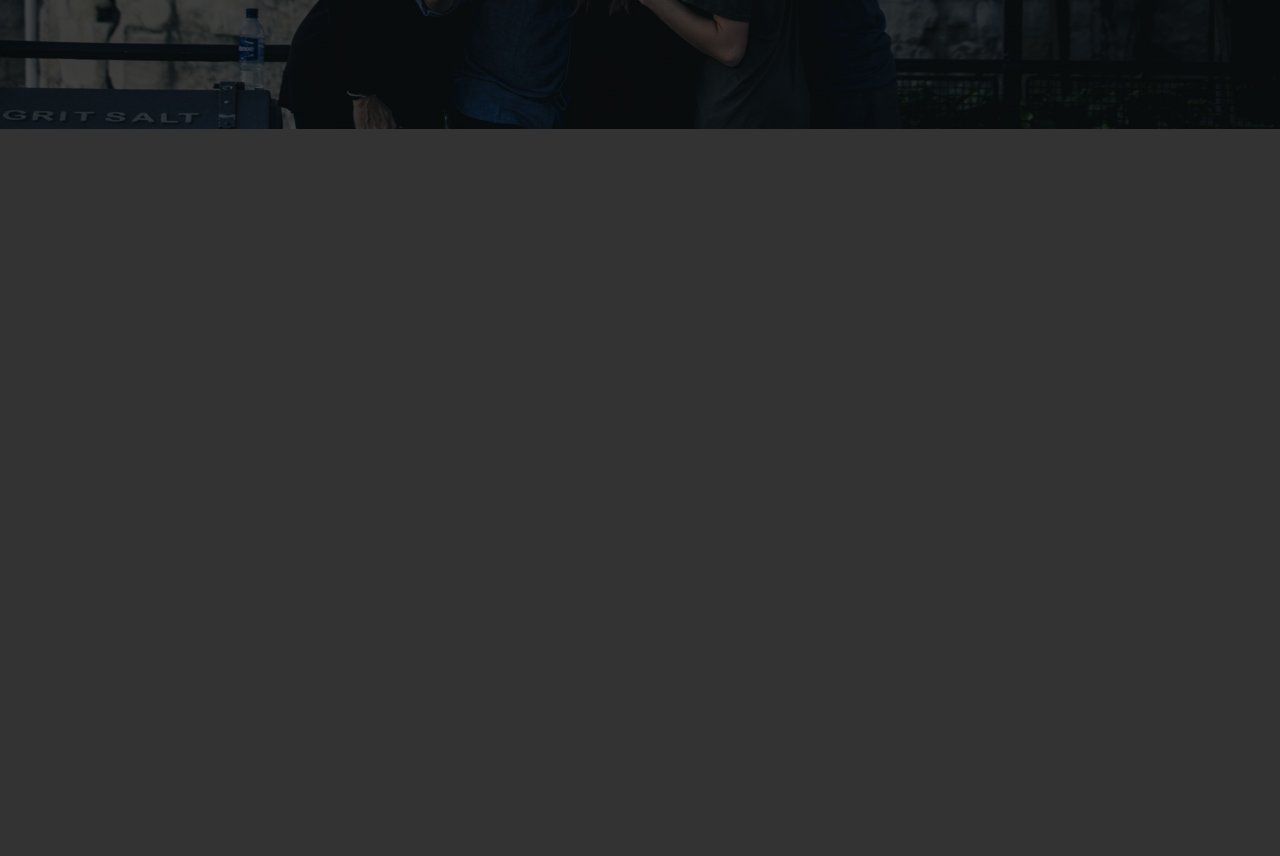
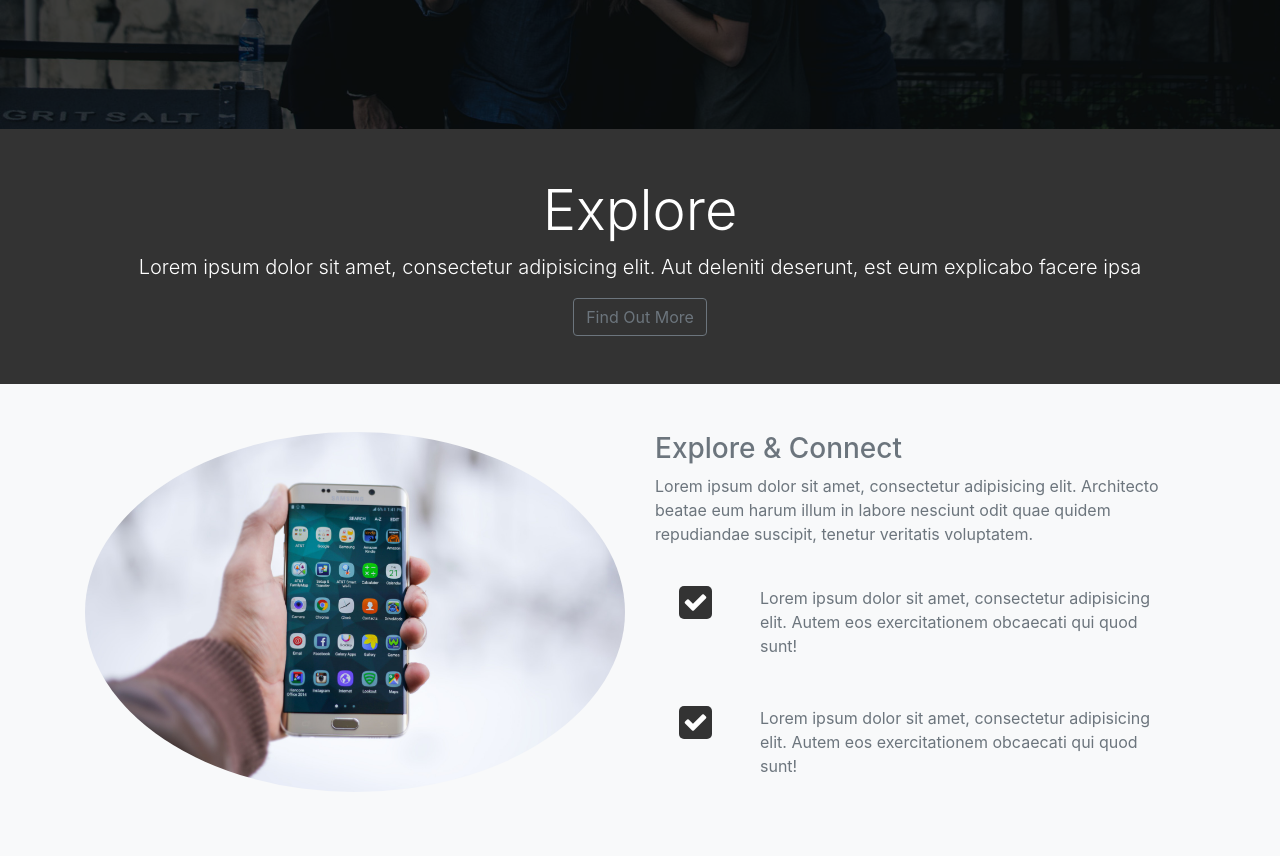
Before and after one commit to deep005/looplab, a website: page src/index.html in a window 1280 px wide. Shown: the part 571-1427 px from the top of the page. Before the commit the page ends 800 px from the top, so only its background shows below. Drawn offline with nearby package versions, Linux system fonts and the light colour scheme; files that its build step writes are made by us from their sources.

Commit message:
explore section

```diff
--- a/src/index.html
+++ b/src/index.html
@@ -113,6 +113,59 @@
         </div>
     </header>
 
+    <!-- Explore Head section -->
+
+    <section id="explore-head-section">
+        <div class="container">
+            <div class="row">
+                <div class="col text-center">
+                    <div class="py-5">
+                        <h1 class="display-4">Explore</h1>
+                        <p class="lead">Lorem ipsum dolor sit amet, consectetur adipisicing elit. Aut deleniti deserunt,
+                            est eum explicabo facere ipsa</p>
+                        <a href="#" class="btn btn-outline-secondary">Find Out More</a>
+                    </div>
+                </div>
+            </div>
+        </div>
+    </section>
+
+    <!-- Explore section -->
+
+    <section id="explore-section" class="bg-light text-muted py-5">
+        <div class="container">
+            <div class="row">
+                <div class="col-md-6">
+                    <img src="img/explore-section1.jpg" alt=""
+                         class="img-fluid mb-3 rounded-circle">
+                </div>
+                <div class="col-md-6">
+                    <h3>Explore & Connect</h3>
+                    <p>Lorem ipsum dolor sit amet, consectetur adipisicing elit. Architecto beatae eum harum illum in
+                        labore nesciunt odit quae quidem repudiandae suscipit, tenetur veritatis voluptatem.</p>
+                    <div class="d-flex flex-row">
+                        <div class="p-4 align-self-start">
+                            <i class="fa fa-check"></i>
+                        </div>
+                        <div class="p-4 align-self-end">
+                            Lorem ipsum dolor sit amet, consectetur adipisicing elit. Autem eos exercitationem
+                            obcaecati qui quod sunt!
+                        </div>
+                    </div>
+                    <div class="d-flex flex-row">
+                        <div class="p-4 align-self-start">
+                            <i class="fa fa-check"></i>
+                        </div>
+                        <div class="p-4 align-self-end">
+                            Lorem ipsum dolor sit amet, consectetur adipisicing elit. Autem eos exercitationem
+                            obcaecati qui quod sunt!
+                        </div>
+                    </div>
+                </div>
+            </div>
+        </div>
+    </section>
+
 
     <script src="js/jquery.min.js"></script>
     <script src="js/popper.min.js"></script>
--- a/src/scss/style.scss
+++ b/src/scss/style.scss
@@ -2,7 +2,7 @@ $bg-color: #333;
 $font-color: #fff;
 $primary-color: #008ed6;
 $dark-overlay: rgba(0,0,0, 0.7);
-$font-size: 25px;
+$icon-size: 25px;
 
 body{
   background: $bg-color;
@@ -14,35 +14,45 @@ body{
   opacity: 0.8;
 }
 
-#home-section{
-  background:url('../img/home.jpg') no-repeat;
-  background-size:cover;
-  background-attachment:fixed;
+#home-section {
+  background: url('../img/home.jpg') no-repeat;
+  background-size: cover;
+  background-attachment: fixed;
   min-height: 700px;
 
-  .home-inner{
+  .home-inner {
     padding-top: 150px;
   }
 
-  .dark-overlay{
+  .dark-overlay {
     background-color: $dark-overlay;
     position: absolute;
-    top:0;
-    left:0;
-    width:100%;
+    top: 0;
+    left: 0;
+    width: 100%;
     min-height: 700px;
   }
 
-  .card-form{
+  .card-form {
     opacity: 0.8;
   }
 
-  .fa{
-    color:$primary-color;
-    background:#fff;
-    padding:4px;
-    border-radius:5px;
-    font-size: $font-size;
+  .fa {
+    color: $primary-color;
+    background: #fff;
+    padding: 4px;
+    border-radius: 5px;
+    font-size: $icon-size;
   }
 
 }
+
+#explore-section{
+  .fa{
+    color:#fff;
+    background: #333;
+    padding:4px;
+    border-radius:5px;
+    font-size:$icon-size;
+  }
+}
```
Also changed, not shown: src/img/create-section1.jpg (added), src/img/explore-section1.jpg (added), src/img/share-section1.jpg (added).
